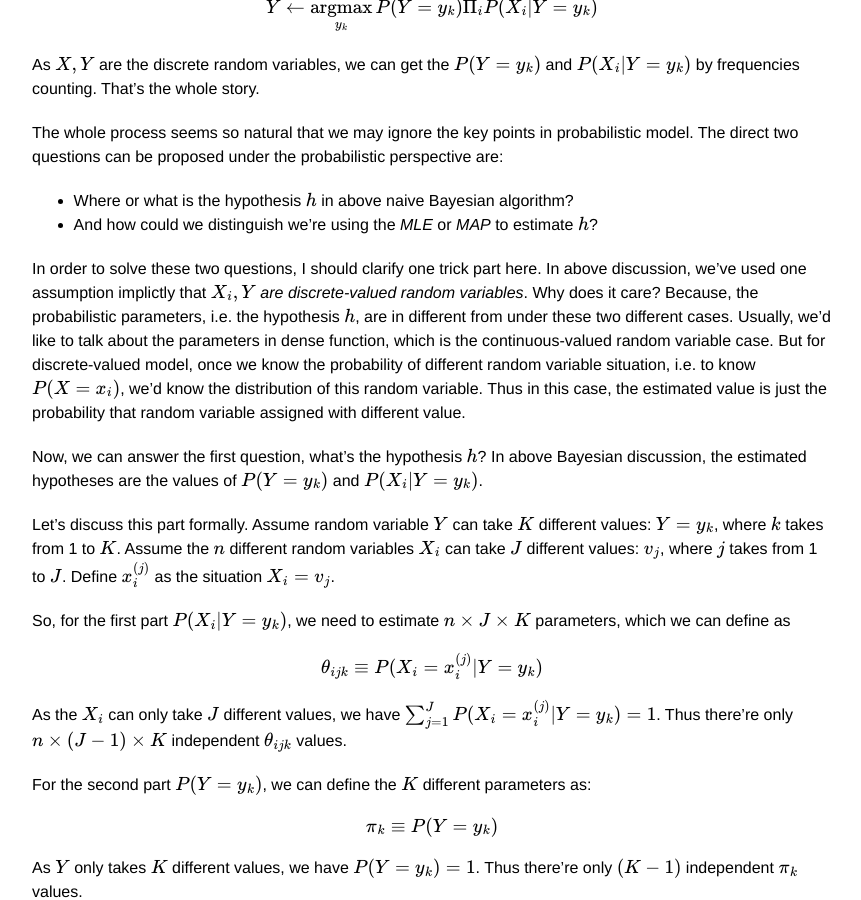
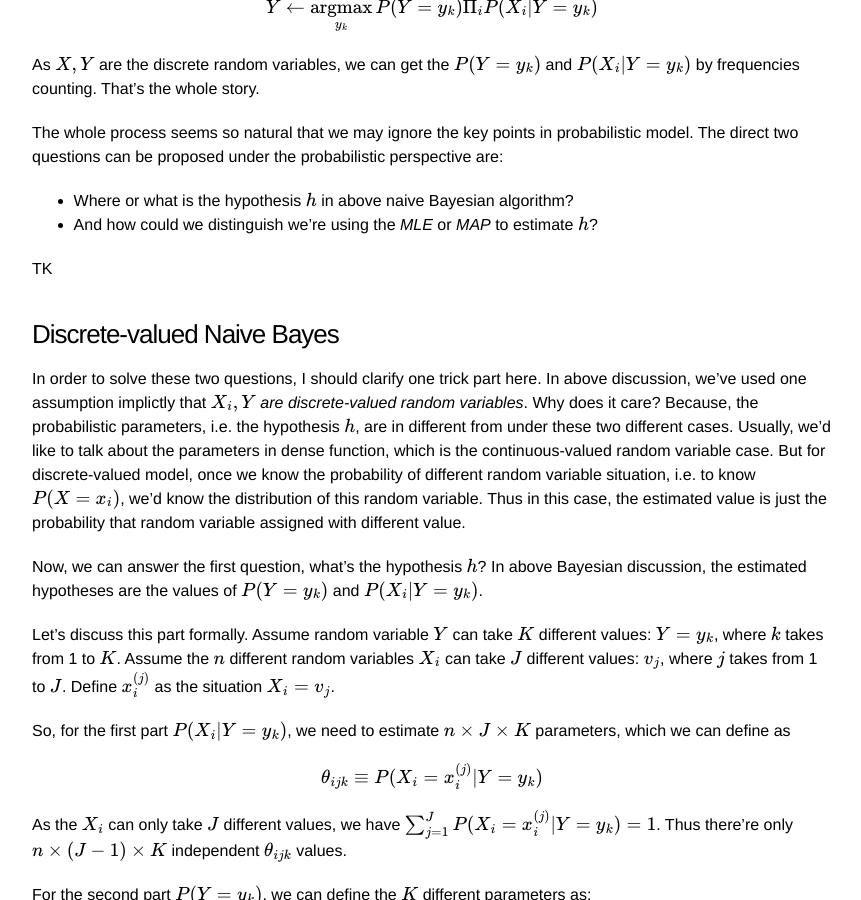
Before and after one commit to kid551/kid551.github.io, a Jekyll site: the page built from _posts/2016-10-25-bayesian-scenario.md, in a window 1280 px wide and 900 px high, scrolled down 2233 px. Shown: the whole window, without its empty margins (208-1069 px from the left). Built offline with Jekyll 4.4.1, drawn with Linux system fonts in a browser that asks for light colours; formulas are drawn with MathJax 3; comment, search, counter and statistics services are not loaded.

Commit message:
Whoopse.

```diff
--- a/_posts/2016-10-25-bayesian-scenario.md
+++ b/_posts/2016-10-25-bayesian-scenario.md
@@ -70,6 +70,10 @@ The whole process seems so natural that we may ignore the key points in probabil
 - Where or what is the hypothesis $$h$$ in above naive Bayesian algorithm?
 - And how could we distinguish we're using the *MLE* or *MAP* to estimate $$h$$?
 
+TK
+
+### Discrete-valued Naive Bayes
+
 In order to solve these two questions, I should clarify one trick part here. In above discussion, we've used one assumption implictly that $$X_i, Y$$ *are discrete-valued random variables*. Why does it care? Because, the probabilistic parameters, i.e. the hypothesis $$h$$, are in different from under these two different cases. Usually, we'd like to talk about the parameters in dense function, which is the continuous-valued random variable case. But for discrete-valued model, once we know the probability of different random variable situation, i.e. to know $$P(X = x_i)$$, we'd know the distribution of this random variable. Thus in this case, the estimated value is just the probability that random variable assigned with different value.
 
 Now, we can answer the first question, what's the hypothesis $$h$$? In above Bayesian discussion, the estimated hypotheses are the values of $$P(Y = y_k)$$ and $$P(X_i \vert Y = y_k)$$.
```
